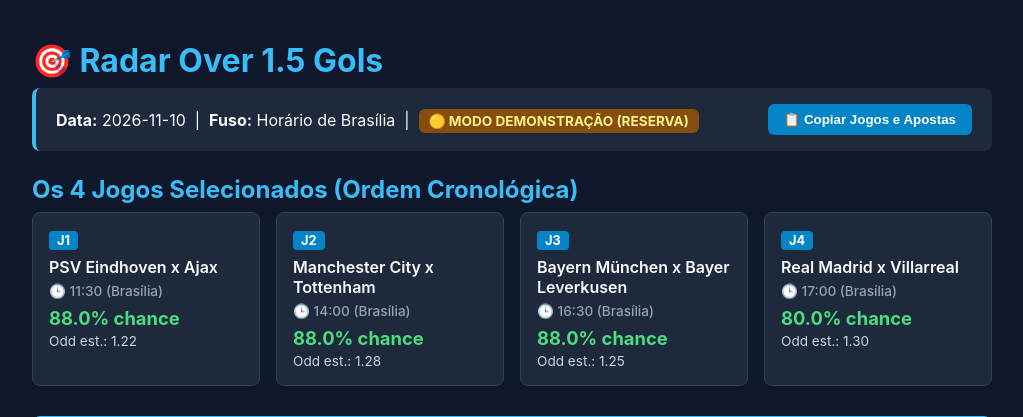
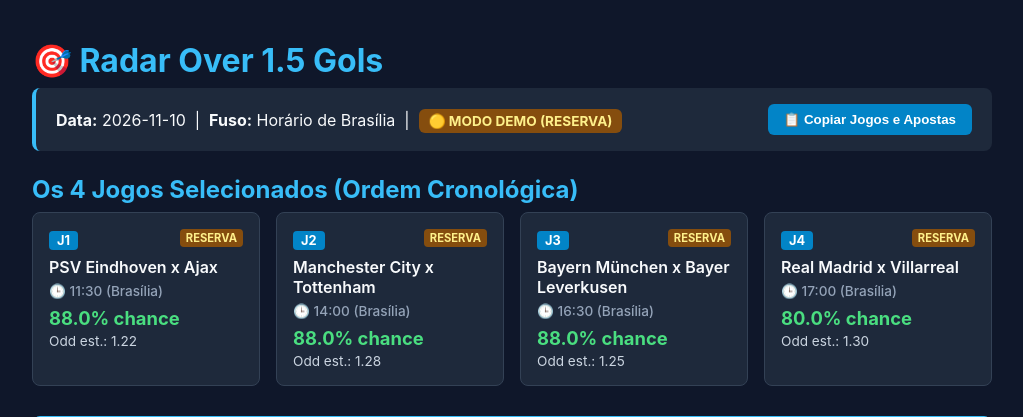
Before and after one commit to rogersales719/radar-over15, a Flask app: page / in a window 1280 px wide. Shown: the top 417 px of the page, without its empty margins (128-1151 px from the left). Run offline with Flask 3, Linux system fonts and the light colour scheme.

Commit message:
Update index.html

```diff
--- a/templates/index.html
+++ b/templates/index.html
@@ -11,12 +11,16 @@
         .meta-header { background: #1e293b; padding: 16px 20px; border-radius: 8px; margin-bottom: 24px; border-left: 4px solid #38bdf8; display: flex; justify-content: space-between; align-items: center; flex-wrap: wrap; gap: 10px; }
         .badge-status { padding: 4px 10px; border-radius: 6px; font-weight: bold; font-size: 0.85rem; }
         .badge-real { background: #166534; color: #4ade80; }
+        .badge-hibrido { background: #0369a1; color: #7dd3fc; }
         .badge-simulado { background: #854d0e; color: #fef08a; }
         .btn-copiar { background: #0284c7; color: #fff; border: none; padding: 8px 16px; border-radius: 6px; font-weight: bold; cursor: pointer; transition: 0.2s; }
         .btn-copiar:hover { background: #0369a1; }
         .grid-jogos { display: grid; grid-template-columns: repeat(auto-fit, minmax(210px, 1fr)); gap: 16px; margin-bottom: 30px; }
-        .card-jogo { background: #1e293b; padding: 16px; border-radius: 8px; border: 1px solid #334155; }
+        .card-jogo { background: #1e293b; padding: 16px; border-radius: 8px; border: 1px solid #334155; position: relative; }
         .tag-rotulo { font-size: 0.8rem; background: #0284c7; color: #fff; padding: 2px 8px; border-radius: 4px; font-weight: bold; }
+        .tag-tipo { font-size: 0.7rem; padding: 2px 6px; border-radius: 4px; font-weight: bold; float: right; text-transform: uppercase; }
+        .tipo-real { background: #166534; color: #4ade80; }
+        .tipo-reserva { background: #854d0e; color: #fef08a; }
         .horario { font-size: 0.85rem; color: #94a3b8; margin-top: 6px; font-weight: 500; }
         .prob { font-size: 1.15rem; color: #4ade80; font-weight: bold; margin-top: 8px; }
         .calculadora-box { background: #1e293b; border: 1px solid #38bdf8; padding: 18px; border-radius: 8px; margin-bottom: 28px; }
@@ -35,12 +39,14 @@
         <h1>🎯 Radar Over 1.5 Gols</h1>
         <div class="meta-header">
             <div>
-                <strong>Data:</strong> {{ data_brasilia }}  |
-                <strong>Fuso:</strong> Horário de Brasília  |
-                {% if origem == 'real' %}
-                    <span class="badge-status badge-real">🟢 DADOS AO VIVO (API-SPORTS)</span>
+                <strong>Data:</strong> {{ data_brasilia }} &nbsp;|&nbsp;
+                <strong>Fuso:</strong> Horário de Brasília &nbsp;|&nbsp;
+                {% if 'real' == origem %}
+                    <span class="badge-status badge-real">🟢 100% AO VIVO</span>
+                {% elif 'hibrido' in origem %}
+                    <span class="badge-status badge-hibrido">🔵 MODO HÍBRIDO ({{ origem }})</span>
                 {% else %}
-                    <span class="badge-status badge-simulado">🟡 MODO DEMONSTRAÇÃO (RESERVA)</span>
+                    <span class="badge-status badge-simulado">🟡 MODO DEMO (RESERVA)</span>
                 {% endif %}
             </div>
             <button class="btn-copiar" onclick="copiarBilhetes()">📋 Copiar Jogos e Apostas</button>
@@ -51,6 +57,11 @@
             {% for jogo in jogos %}
             <div class="card-jogo">
                 <span class="tag-rotulo">J{{ loop.index }}</span>
+                {% if jogo.tipo == 'real' %}
+                    <span class="tag-tipo tipo-real">AO VIVO</span>
+                {% else %}
+                    <span class="tag-tipo tipo-reserva">RESERVA</span>
+                {% endif %}
                 <div style="font-weight: 600; margin-top: 8px;">{{ jogo.casa }} x {{ jogo.fora }}</div>
                 <div class="horario">🕒 {{ jogo.horario_brasilia }} (Brasília)</div>
                 <div class="prob">{{ jogo.probabilidade }}% chance</div>
@@ -147,7 +158,7 @@
         function copiarBilhetes() {
             let texto = "🎯 TOP 4 JOGOS - OVER 1.5 GOLS (Horário de Brasília)\n\n";
             document.querySelectorAll('.card-jogo').forEach((card, idx) => {
-                const titulo = card.querySelector('div:nth-child(2)').innerText;
+                const titulo = card.querySelector('div:nth-child(3)').innerText;
                 const hora = card.querySelector('.horario').innerText;
                 texto += `J${idx+1}: ${titulo} - ${hora}\n`;
             });
```
